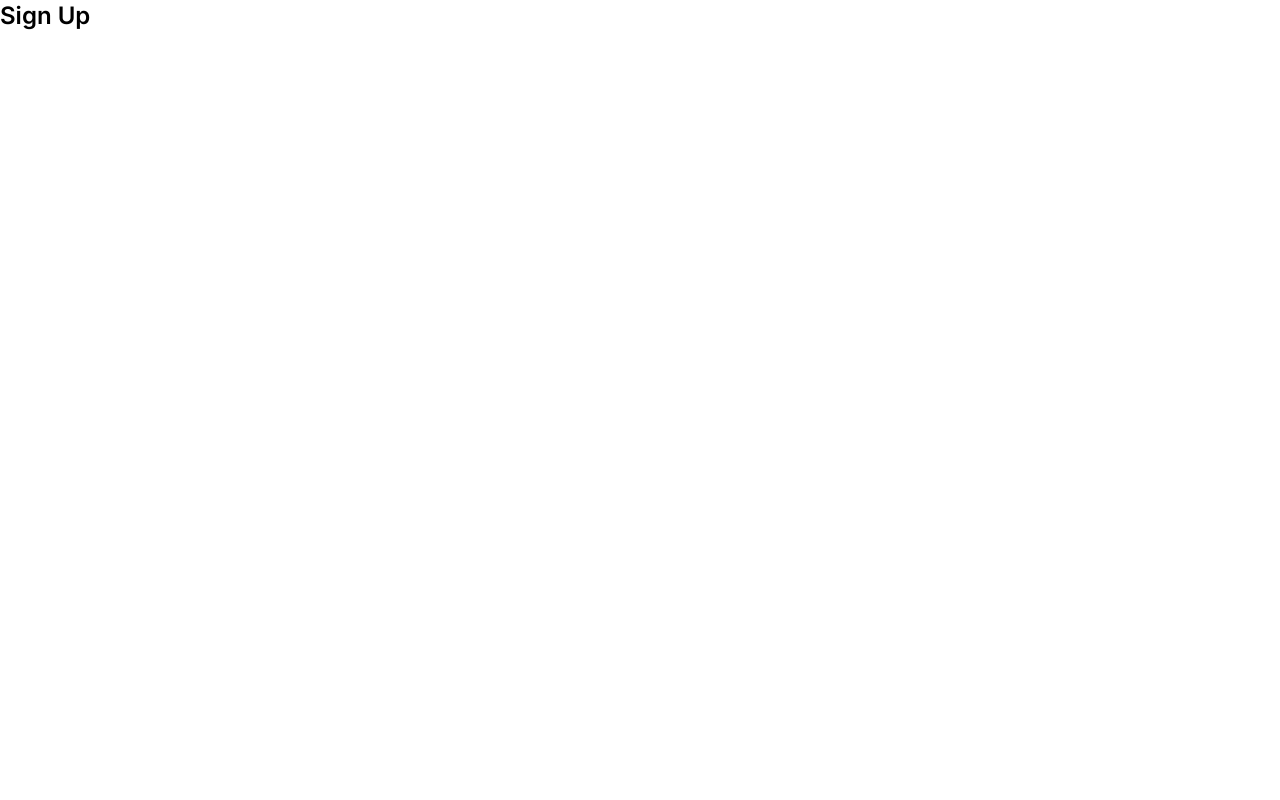
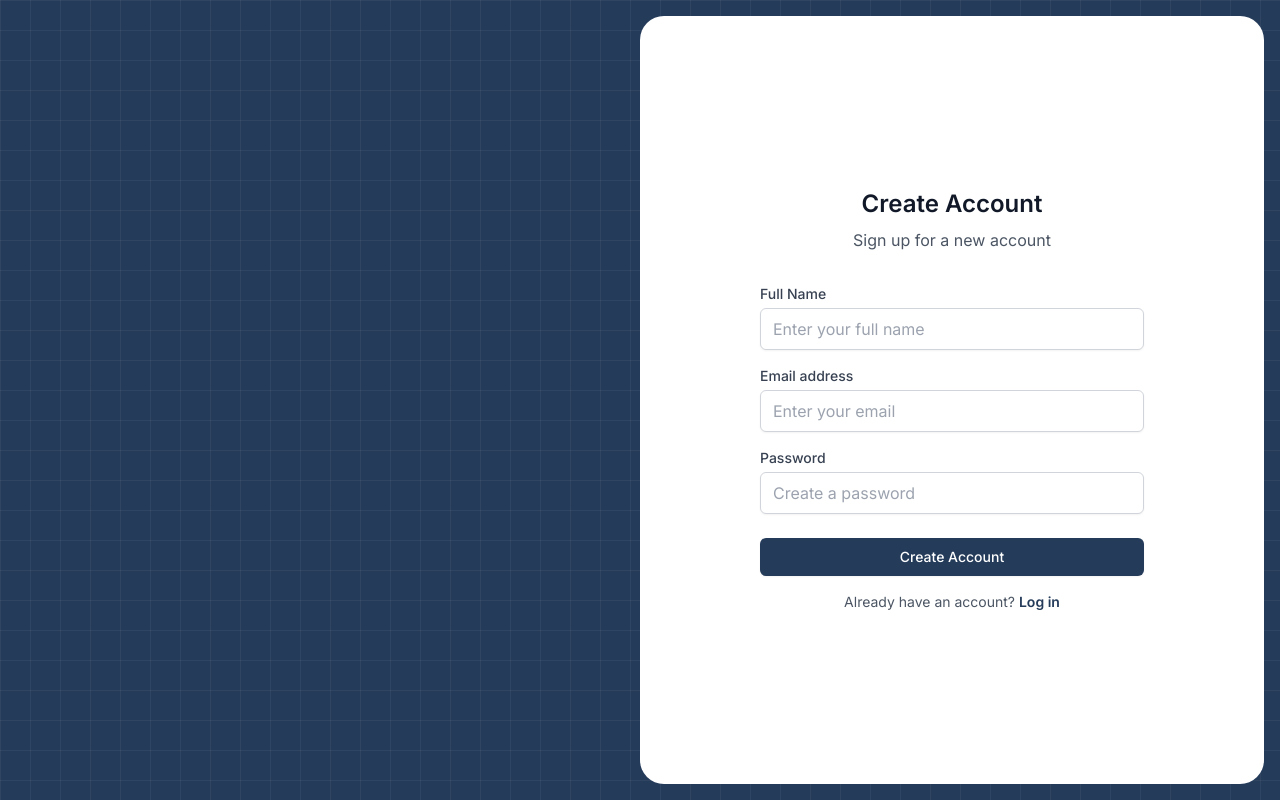
Before and after one commit to towaquimbayo/Omni, a React (Vite) app in the folder frontend/: page /sign-up in a window 1280 px wide. Built offline with nearby package versions, Linux system fonts and the light colour scheme.

Commit message:
Created auth pages

```diff
--- a/frontend/src/pages/Login.tsx
+++ b/frontend/src/pages/Login.tsx
@@ -1,7 +1,80 @@
+import Layout from "../components/Layout";
+
 export default function Login() {
   return (
-    <div>
-      <h1 className="text-2xl font-semibold">Login</h1>
-    </div>
+    <Layout title="Login">
+      <div
+        className="min-h-screen flex bg-primary"
+        style={{
+          backgroundImage: `
+            linear-gradient(to right, rgba(255,255,255,0.05) 1px, transparent 1px),
+            linear-gradient(to bottom, rgba(255,255,255,0.05) 1px, transparent 1px)
+          `,
+          backgroundSize: '30px 30px'
+        }}
+      >
+        {/* Left Half - Blue Background */}
+        <div className="w-1/2">
+          {/* Optional: Add decorative content here */}
+        </div>
+
+        {/* Right Half - Login Form */}
+        <div className="w-1/2 flex items-center justify-center m-4 rounded-3xl bg-white">
+          <div className="max-w-md w-full space-y-8 p-8">
+            <div>
+              <h1 className="text-2xl font-semibold text-center text-gray-900">Login</h1>
+              <p className="mt-2 text-center text-gray-600">Please sign in to your account</p>
+            </div>
+
+            <form className="mt-8 space-y-6">
+              <div className="rounded-md space-y-4">
+                <div>
+                  <label htmlFor="email" className="block text-sm font-medium text-gray-700">
+                    Email address
+                  </label>
+                  <input
+                    id="email"
+                    name="email"
+                    type="email"
+                    required
+                    className="mt-1 block w-full px-3 py-2 border border-gray-300 rounded-md shadow-sm focus:outline-none focus:ring-primary focus:border-primary"
+                    placeholder="Enter your email"
+                  />
+                </div>
+
+                <div>
+                  <label htmlFor="password" className="block text-sm font-medium text-gray-700">
+                    Password
+                  </label>
+                  <input
+                    id="password"
+                    name="password"
+                    type="password"
+                    required
+                    className="mt-1 block w-full px-3 py-2 border border-gray-300 rounded-md shadow-sm focus:outline-none focus:ring-primary focus:border-primary"
+                    placeholder="Enter your password"
+                  />
+                </div>
+              </div>
+
+              <div>
+                <button
+                  type="submit"
+                  className="w-full flex justify-center py-2 px-4 border border-transparent rounded-md shadow-sm text-sm font-medium text-white bg-primary hover:bg-primary focus:outline-none focus:ring-2 focus:ring-offset-2 focus:ring-primary"
+                >
+                  Sign in
+                </button>
+                <p className="mt-4 text-center text-sm text-gray-600">
+                  Don't have an account?{' '}
+                  <a href="/sign-up" className="font-semibold text-primary hover:text-primary/80">
+                    Sign up
+                  </a>
+                </p>
+              </div>
+            </form>
+          </div>
+        </div>
+      </div>
+    </Layout>
   );
 }
--- a/frontend/src/pages/Signup.tsx
+++ b/frontend/src/pages/Signup.tsx
@@ -1,7 +1,94 @@
+import Layout from "../components/Layout";
+
 export default function Signup() {
   return (
-    <div>
-      <h1 className="text-2xl font-semibold">Sign Up</h1>
-    </div>
+    <Layout title="Signup">
+      <div
+        className="min-h-screen flex bg-primary"
+        style={{
+          backgroundImage: `
+            linear-gradient(to right, rgba(255,255,255,0.05) 1px, transparent 1px),
+            linear-gradient(to bottom, rgba(255,255,255,0.05) 1px, transparent 1px)
+          `,
+          backgroundSize: '30px 30px'
+        }}
+      >
+        {/* Left Half - Blue Background */}
+        <div className="w-1/2">
+          {/* Optional: Add decorative content here */}
+        </div>
+
+        {/* Right Half - Signup Form */}
+        <div className="w-1/2 flex items-center justify-center m-4 rounded-3xl bg-white">
+          <div className="max-w-md w-full space-y-8 p-8">
+            <div>
+              <h1 className="text-2xl font-semibold text-center text-gray-900">Create Account</h1>
+              <p className="mt-2 text-center text-gray-600">Sign up for a new account</p>
+            </div>
+
+            <form className="mt-8 space-y-6">
+              <div className="rounded-md space-y-4">
+                <div>
+                  <label htmlFor="name" className="block text-sm font-medium text-gray-700">
+                    Full Name
+                  </label>
+                  <input
+                    id="name"
+                    name="name"
+                    type="text"
+                    required
+                    className="mt-1 block w-full px-3 py-2 border border-gray-300 rounded-md shadow-sm focus:outline-none focus:ring-primary focus:border-primary"
+                    placeholder="Enter your full name"
+                  />
+                </div>
+
+                <div>
+                  <label htmlFor="email" className="block text-sm font-medium text-gray-700">
+                    Email address
+                  </label>
+                  <input
+                    id="email"
+                    name="email"
+                    type="email"
+                    required
+                    className="mt-1 block w-full px-3 py-2 border border-gray-300 rounded-md shadow-sm focus:outline-none focus:ring-primary focus:border-primary"
+                    placeholder="Enter your email"
+                  />
+                </div>
+
+                <div>
+                  <label htmlFor="password" className="block text-sm font-medium text-gray-700">
+                    Password
+                  </label>
+                  <input
+                    id="password"
+                    name="password"
+                    type="password"
+                    required
+                    className="mt-1 block w-full px-3 py-2 border border-gray-300 rounded-md shadow-sm focus:outline-none focus:ring-primary focus:border-primary"
+                    placeholder="Create a password"
+                  />
+                </div>
+              </div>
+
+              <div>
+                <button
+                  type="submit"
+                  className="w-full flex justify-center py-2 px-4 border border-transparent rounded-md shadow-sm text-sm font-medium text-white bg-primary hover:bg-primary focus:outline-none focus:ring-2 focus:ring-offset-2 focus:ring-primary"
+                >
+                  Create Account
+                </button>
+                <p className="mt-4 text-center text-sm text-gray-600">
+                  Already have an account?{' '}
+                  <a href="/login" className="font-semibold text-primary hover:text-primary/80">
+                    Log in
+                  </a>
+                </p>
+              </div>
+            </form>
+          </div>
+        </div>
+      </div>
+    </Layout>
   );
 }
```
